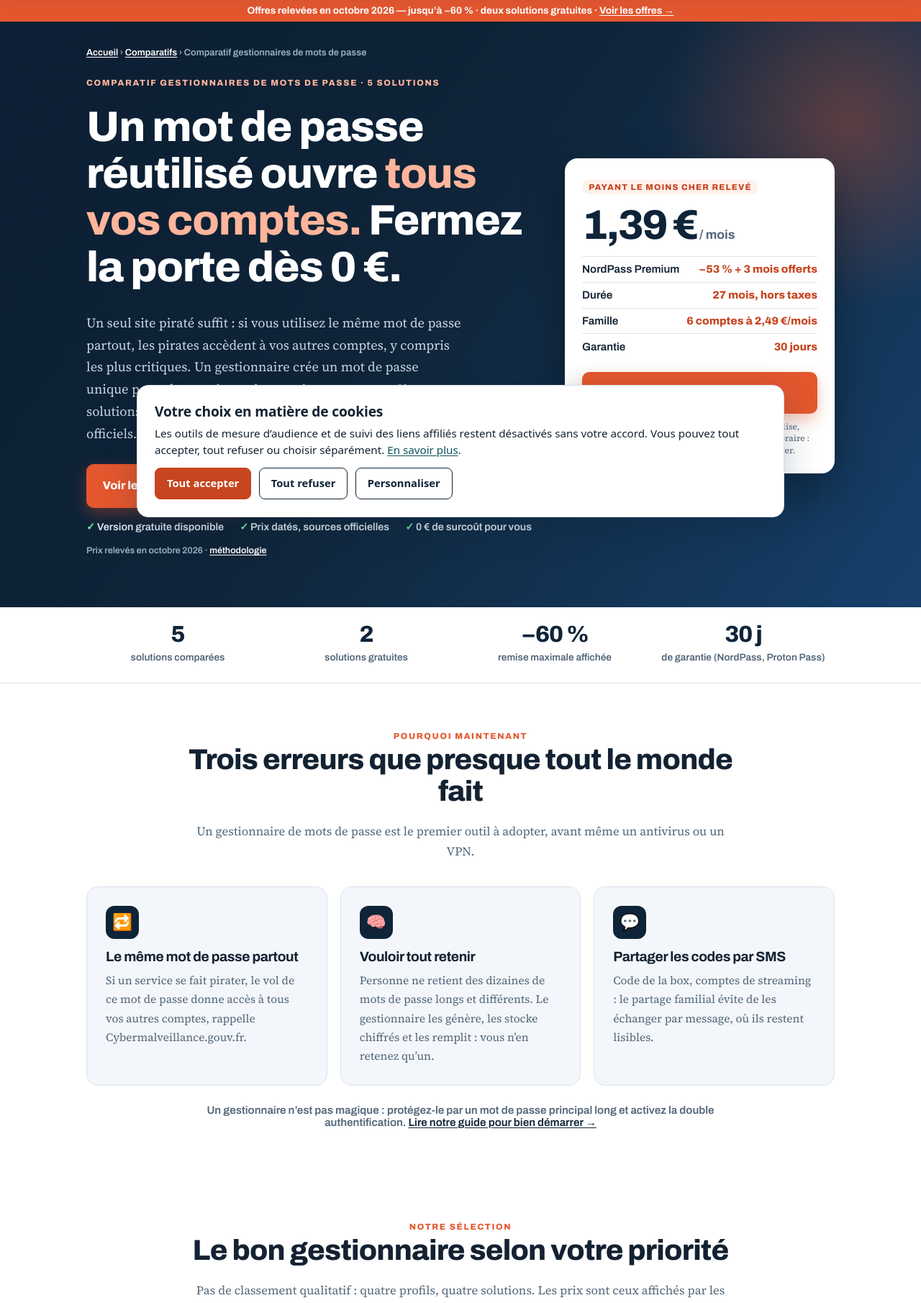
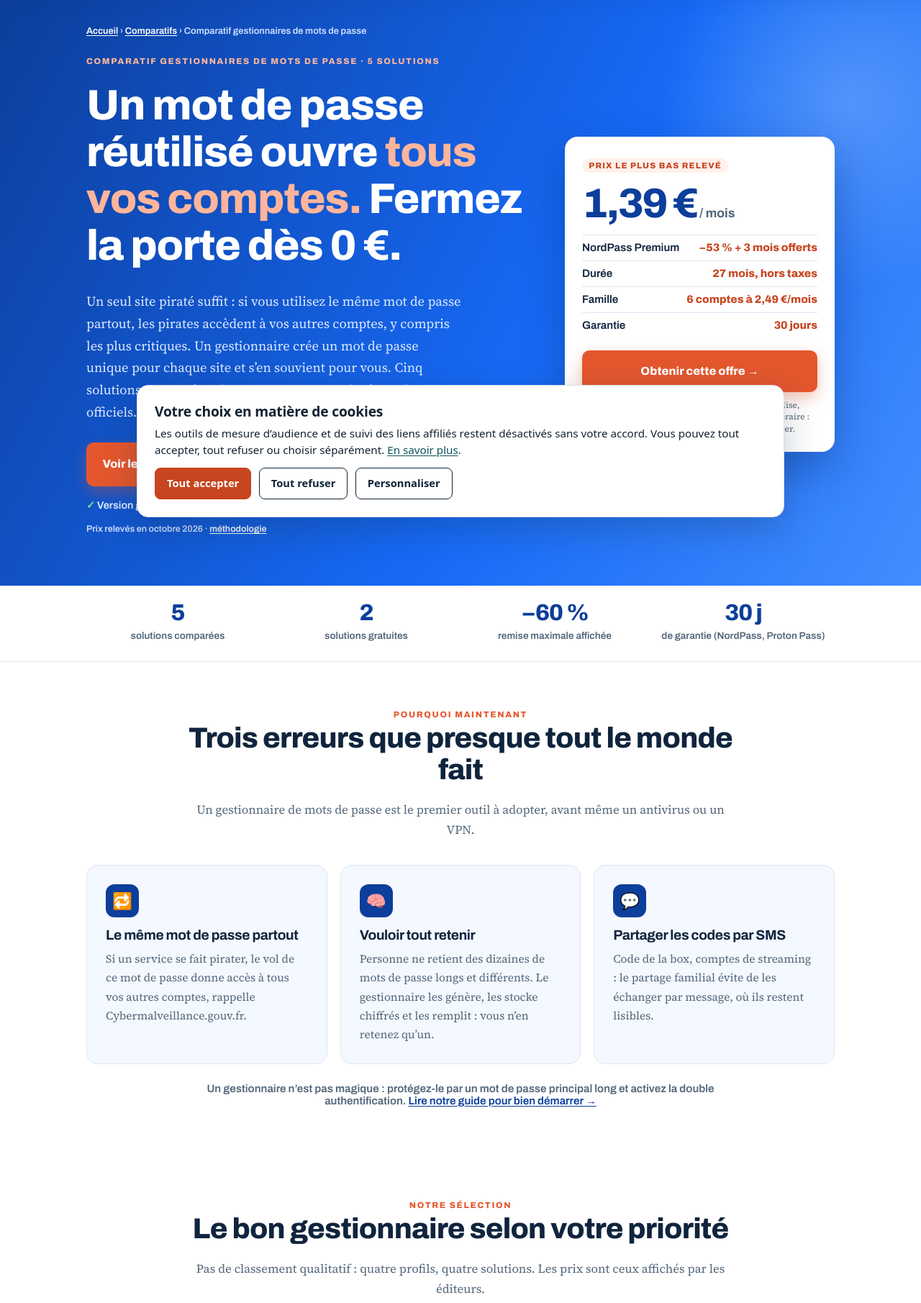
Before and after one commit to fgrimpret-design/cyberbalise, a PHP site: page /offres/gestionnaires-mots-de-passe/index.html in a window 1280 px wide. Shown: the part 65-1876 px from the top of the page at 72% size. Run offline with PHP 8.4, Linux system fonts and the light colour scheme.

Commit message:
Use home blue on comparison landings, remove promo bar, adjust labels
Co-authored-by: Copilot <223556219+Copilot@users.noreply.github.com>

```diff
--- a/assets/offres-landing.css
+++ b/assets/offres-landing.css
@@ -1,5 +1,5 @@
 /* Landing commerciale du comparatif VPN — toutes les classes sont préfixées lp- */
-.lp{--lp-navy:#0F2438;--lp-navy2:#16344E;--lp-ink:#132232;--lp-muted:#52667A;--lp-line:#DCE4EE;--lp-bg:#F3F6FA;--lp-orange:#E4572E;--lp-orange-d:#C7451F;--lp-green:#2E7D4F;font-family:'Source Serif 4',Georgia,serif;color:var(--lp-ink)}
+.lp{--lp-navy:#0c3e9b;--lp-navy2:#1769f5;--lp-ink:#10243d;--lp-muted:#52667A;--lp-line:#dce6f4;--lp-bg:#f4f8ff;--lp-orange:#E4572E;--lp-orange-d:#C7451F;--lp-green:#2E7D4F;--lp-grad:linear-gradient(118deg,#0c3e9b 0%,#1769f5 58%,#438dff 100%);--lp-grad-block:linear-gradient(120deg,#0b3c91,#1769f5);font-family:'Source Serif 4',Georgia,serif;color:var(--lp-ink)}
 .lp h1,.lp h2,.lp h3,.lp .lp-btn,.lp .lp-eyebrow{font-family:'Archivo',system-ui,sans-serif}
 .lp h1,.lp h2,.lp h3{line-height:1.1;margin:0 0 .5em;letter-spacing:-.02em}
 .lp a{text-decoration:none}
@@ -12,23 +12,21 @@
 .lp .lp-btn.small{padding:.7em 1.1em;font-size:.92rem}
 .lp-eyebrow{font-size:.74rem;font-weight:800;letter-spacing:.14em;text-transform:uppercase;color:var(--lp-orange)}
 
-.lp-promo{background:var(--lp-orange);color:#fff;font:700 .85rem 'Archivo',system-ui,sans-serif;text-align:center;padding:.55em 12px}
-.lp .lp-promo a{color:#fff;text-decoration:underline}
 
-.lp-hero{position:relative;overflow:hidden;background:linear-gradient(125deg,#0B1E33 0%,#0F2438 45%,#16406B 100%);color:#fff;padding:36px 0 72px}
-.lp-hero::after{content:"";position:absolute;right:-160px;top:-120px;width:520px;height:520px;border-radius:50%;background:radial-gradient(closest-side,rgba(228,87,46,.35),transparent);pointer-events:none}
+.lp-hero{position:relative;overflow:hidden;background:var(--lp-grad);color:#fff;padding:36px 0 72px}
+.lp-hero::after{content:"";position:absolute;right:-160px;top:-120px;width:520px;height:520px;border-radius:50%;background:radial-gradient(closest-side,rgba(145,194,255,.4),transparent);pointer-events:none}
 .lp-hero>.wrap{position:relative;z-index:1}
-.lp-crumbs{font:600 .8rem 'Archivo',system-ui,sans-serif;color:#9DB2C4;margin-bottom:26px}
+.lp-crumbs{font:600 .8rem 'Archivo',system-ui,sans-serif;color:#cfe0ff;margin-bottom:26px}
 .lp .lp-crumbs a{color:#fff;text-decoration:underline}
 .lp-hero-grid{display:grid;grid-template-columns:minmax(0,1.25fr) minmax(0,.75fr);gap:40px;align-items:center}
 .lp-hero h1{font-size:clamp(2.1rem,5vw,3.7rem);font-weight:900;margin-top:.3em}
 .lp-hero h1 em{font-style:normal;color:#FFB59B}
-.lp-sub{font-size:1.15rem;color:#C9D7E4;max-width:56ch}
+.lp-sub{font-size:1.15rem;color:#dceaff;max-width:56ch}
 .lp-cta{display:flex;flex-wrap:wrap;gap:12px;margin:26px 0 18px}
-.lp-checks{list-style:none;padding:0;margin:0;display:flex;flex-wrap:wrap;gap:8px 22px;font:600 .9rem 'Archivo',system-ui,sans-serif;color:#DCE7F1}
+.lp-checks{list-style:none;padding:0;margin:0;display:flex;flex-wrap:wrap;gap:8px 22px;font:600 .9rem 'Archivo',system-ui,sans-serif;color:#e2edff}
 .lp-checks li::before{content:"✓ ";color:#6EE7A0;font-weight:900}
-.lp-meta{margin:18px 0 0;font:600 .78rem 'Archivo',system-ui,sans-serif;color:#9DB2C4}
-.lp-deal{background:#fff;color:var(--lp-ink);border-radius:18px;padding:24px;box-shadow:0 24px 60px rgba(0,0,0,.35)}
+.lp-meta{margin:18px 0 0;font:600 .78rem 'Archivo',system-ui,sans-serif;color:#cfe0ff}
+.lp-deal{background:#fff;color:var(--lp-ink);border-radius:18px;padding:24px;box-shadow:0 24px 60px rgba(4,38,100,.35)}
 .lp-deal .tag{display:inline-block;background:#FFF1EB;color:var(--lp-orange-d);font:800 .72rem 'Archivo',system-ui,sans-serif;letter-spacing:.1em;text-transform:uppercase;padding:.35em .8em;border-radius:99px}
 .lp-deal .big{font:900 3.6rem/1 'Archivo',system-ui,sans-serif;letter-spacing:-.04em;margin:.2em 0 0;color:var(--lp-navy)}
 .lp-deal .big small{font-size:1.1rem;font-weight:700;color:var(--lp-muted);letter-spacing:0}
@@ -72,12 +70,12 @@
 .lp-pick li::before{content:"✓";position:absolute;left:0;color:var(--lp-green);font-weight:900}
 .lp .lp-pick .more{display:block;text-align:center;font:700 .82rem 'Archivo',system-ui,sans-serif;margin-top:10px;color:var(--lp-muted);text-decoration:underline}
 
-.lp-quiz{background:var(--lp-navy);color:#fff;border-radius:22px;padding:38px;display:grid;grid-template-columns:minmax(0,.9fr) minmax(0,1.1fr);gap:34px;align-items:center}
+.lp-quiz{background:var(--lp-grad-block);color:#fff;border-radius:22px;padding:38px;display:grid;grid-template-columns:minmax(0,.9fr) minmax(0,1.1fr);gap:34px;align-items:center;box-shadow:0 18px 40px rgba(12,62,155,.22)}
 .lp-quiz h2{font-size:clamp(1.5rem,3vw,2.2rem);font-weight:900}
-.lp-quiz p{color:#C9D7E4}
+.lp-quiz p{color:#dceaff}
 .lp-q-options{display:grid;gap:10px}
-.lp-q-options button{font:700 1rem 'Archivo',system-ui,sans-serif;text-align:left;background:#16344E;color:#fff;border:2px solid #2C4A64;border-radius:12px;padding:.9em 1.1em;cursor:pointer;transition:border-color .12s,background .12s}
-.lp-q-options button:hover,.lp-q-options button[aria-pressed="true"]{border-color:var(--lp-orange);background:#1B4064}
+.lp-q-options button{font:700 1rem 'Archivo',system-ui,sans-serif;text-align:left;background:rgba(255,255,255,.12);color:#fff;border:2px solid rgba(255,255,255,.32);border-radius:12px;padding:.9em 1.1em;cursor:pointer;transition:border-color .12s,background .12s}
+.lp-q-options button:hover,.lp-q-options button[aria-pressed="true"]{border-color:#fff;background:rgba(255,255,255,.24)}
 .lp-q-result{margin-top:16px;background:#fff;color:var(--lp-ink);border-radius:14px;padding:18px 20px;display:none}
 .lp-q-result.show{display:block}
 .lp-q-result strong{font:900 1.2rem 'Archivo',system-ui,sans-serif}
@@ -96,11 +94,11 @@
 .lp-offers-note{margin:18px 0 0;text-align:center;font:600 .85rem 'Archivo',system-ui,sans-serif;color:var(--lp-muted)}
 .lp .lp-offers-note a{text-decoration:underline;color:var(--lp-navy)}
 
-.lp-guarantee{background:linear-gradient(135deg,#0F2438,#16406B);color:#fff;border-radius:22px;padding:42px;display:grid;grid-template-columns:auto 1fr auto;gap:30px;align-items:center}
+.lp-guarantee{background:var(--lp-grad-block);color:#fff;border-radius:22px;padding:42px;display:grid;grid-template-columns:auto 1fr auto;gap:30px;align-items:center;box-shadow:0 18px 40px rgba(12,62,155,.22)}
 .lp-guarantee .seal{width:112px;height:112px;border-radius:50%;border:4px solid #6EE7A0;display:grid;place-items:center;text-align:center;font:900 2.3rem/1 'Archivo',system-ui,sans-serif;color:#6EE7A0}
 .lp-guarantee .seal small{display:block;font-size:.7rem;letter-spacing:.1em;text-transform:uppercase;margin-top:4px}
 .lp-guarantee h2{font-size:clamp(1.5rem,3vw,2.1rem);font-weight:900}
-.lp-guarantee p{color:#C9D7E4;margin:0}
+.lp-guarantee p{color:#dceaff;margin:0}
 
 .lp-sticky{display:none}
 .lp-brandrow{display:flex;align-items:center;gap:10px;margin-bottom:14px}
--- a/offres/antivirus/index.html
+++ b/offres/antivirus/index.html
@@ -290,7 +290,7 @@ tbody tr:hover{background:#F6F8FA}
 }
 @media(min-width:761px){.vpn-grid-showcase.grid-3 .vpn-card:nth-child(n){grid-column:span 4}.vpn-grid-showcase.grid-4 .vpn-card:nth-child(n){grid-column:span 3}.vpn-grid-showcase.grid-5 .vpn-card:nth-child(n+4){grid-column:span 4}.vpn-grid-showcase.grid-5 .vpn-card:nth-child(4){grid-column:3 / span 4}.vpn-grid-showcase.grid-6 .vpn-card:nth-child(n){grid-column:span 4}.vpn-grid-showcase.grid-7 .vpn-card:nth-child(n){grid-column:span 4}.vpn-grid-showcase.grid-7 .vpn-card:nth-child(7){grid-column:5 / span 4}}
 @media(max-width:760px){.vpn-grid-showcase.grid-3 .vpn-card:nth-child(n),.vpn-grid-showcase.grid-4 .vpn-card:nth-child(n),.vpn-grid-showcase.grid-5 .vpn-card:nth-child(n),.vpn-grid-showcase.grid-6 .vpn-card:nth-child(n){grid-column:auto}}
-</style><link rel="stylesheet" href="/assets/site-spacing.css?v=20261104-mobile"><link rel="stylesheet" href="/assets/offres-landing.css?v=20261116">
+</style><link rel="stylesheet" href="/assets/site-spacing.css?v=20261104-mobile"><link rel="stylesheet" href="/assets/offres-landing.css?v=20261116b">
 <style>
 .vpn-comparator-section .vpn-price{color:#1769F5;display:flex;flex-direction:column;gap:.15rem;line-height:1.1}
 .vpn-comparator-section .vpn-price span{font-size:.58em;letter-spacing:normal}
@@ -311,8 +311,6 @@ tbody tr:hover{background:#F6F8FA}
 <!-- CB-MNAV:DEBUT --><div class="mnav"><div class="mnav-section"><a class="mnav-top" href="/actualites/">Actualit&#xE9;s</a><div class="mnav-children"></div></div><div class="mnav-section"><a class="mnav-top" href="/guides/">Guides</a><div class="mnav-children"><a href="/particuliers/">Particuliers</a><a href="/pro/">Professionnels</a></div></div><div class="mnav-section"><a class="mnav-top" href="/offres/">Comparatifs</a><div class="mnav-children"><a href="/offres/vpn/">Comparatif VPN</a><a href="/offres/antivirus/">Comparatif Antivirus</a><a href="/offres/gestionnaires-mots-de-passe/">Comparatif gestionnaires de mots de passe</a><a href="/offres/sauvegardes-cloud/">Comparatif sauvegardes cloud</a></div></div><div class="mnav-section"><a class="mnav-top" href="/outils/">Ressources</a><div class="mnav-children"><a href="/outils/quiz-niveau-cyber/">Quiz : votre niveau cyber</a><a href="/outils/checklist-personnalisee/">Checklist personnalisée</a><a href="/outils/verificateur-mot-de-passe/">Vérificateur de mot de passe</a><a href="/outils/detecteur-arnaque/">Détecteur d'arnaque</a><a href="https://fuites.cyberbalise.fr/">Vérifier mes fuites de données</a><a href="/outils/indice-usurpabilite/">Indice d'usurpabilité</a><a href="/lexique/">Lexique cyber</a></div></div></div><!-- CB-MNAV:FIN -->
 </header>
 <main><div class="lp">
-<div class="lp-promo">Offres relevées du 22 octobre au 9 novembre 2026 — jusqu’à −88 % (pack Surfshark One) · <a href="#offres">Voir les offres →</a></div>
-
 <section class="lp-hero">
   <div class="wrap">
     <div class="lp-crumbs"><a href="/">Accueil</a> › <a href="/offres/">Comparatifs</a> › Comparatif antivirus</div>
--- a/offres/gestionnaires-mots-de-passe/index.html
+++ b/offres/gestionnaires-mots-de-passe/index.html
@@ -294,7 +294,7 @@ tbody tr:hover{background:#F6F8FA}
 @media(min-width:761px){.vpn-grid-showcase.grid-8 .vpn-card:nth-child(n){grid-column:span 4}.vpn-grid-showcase.grid-8 .vpn-card:nth-child(7){grid-column:3 / span 4}.vpn-grid-showcase.grid-8 .vpn-card:nth-child(8){grid-column:7 / span 4}}
 @media(max-width:760px){.vpn-grid-showcase.grid-8 .vpn-card:nth-child(n){grid-column:auto}}
 @media(max-width:760px){.vpn-grid-showcase.grid-7 .vpn-card:nth-child(n),.vpn-grid-showcase.grid-4 .vpn-card:nth-child(n),.vpn-grid-showcase.grid-5 .vpn-card:nth-child(n){grid-column:auto}.vpn-comparator-section .vpn-card-logo{height:36px}}
-</style><link rel="stylesheet" href="/assets/site-spacing.css?v=20261104-mobile"><link rel="stylesheet" href="/assets/offres-landing.css?v=20261116">
+</style><link rel="stylesheet" href="/assets/site-spacing.css?v=20261104-mobile"><link rel="stylesheet" href="/assets/offres-landing.css?v=20261116b">
 
 <meta name="mitgo-verification" content="ca64a633-dbfa-410b-9ed3-35613074ebdb" />
 <link rel="stylesheet" href="/assets/cookie-consent.css">
@@ -307,8 +307,6 @@ tbody tr:hover{background:#F6F8FA}
 <!-- CB-MNAV:DEBUT --><div class="mnav"><div class="mnav-section"><a class="mnav-top" href="/actualites/">Actualit&#xE9;s</a><div class="mnav-children"></div></div><div class="mnav-section"><a class="mnav-top" href="/guides/">Guides</a><div class="mnav-children"><a href="/particuliers/">Particuliers</a><a href="/pro/">Professionnels</a></div></div><div class="mnav-section"><a class="mnav-top" href="/offres/">Comparatifs</a><div class="mnav-children"><a href="/offres/vpn/">Comparatif VPN</a><a href="/offres/antivirus/">Comparatif Antivirus</a><a href="/offres/gestionnaires-mots-de-passe/">Comparatif gestionnaires de mots de passe</a><a href="/offres/sauvegardes-cloud/">Comparatif sauvegardes cloud</a></div></div><div class="mnav-section"><a class="mnav-top" href="/outils/">Ressources</a><div class="mnav-children"><a href="/outils/quiz-niveau-cyber/">Quiz : votre niveau cyber</a><a href="/outils/checklist-personnalisee/">Checklist personnalisée</a><a href="/outils/verificateur-mot-de-passe/">Vérificateur de mot de passe</a><a href="/outils/detecteur-arnaque/">Détecteur d'arnaque</a><a href="https://fuites.cyberbalise.fr/">Vérifier mes fuites de données</a><a href="/outils/indice-usurpabilite/">Indice d'usurpabilité</a><a href="/lexique/">Lexique cyber</a></div></div></div><!-- CB-MNAV:FIN -->
 </header>
 <main><div class="lp">
-<div class="lp-promo">Offres relevées en octobre 2026 — jusqu’à −60 % · deux solutions gratuites · <a href="#offres">Voir les offres →</a></div>
-
 <section class="lp-hero">
   <div class="wrap">
     <div class="lp-crumbs"><a href="/">Accueil</a> › <a href="/offres/">Comparatifs</a> › Comparatif gestionnaires de mots de passe</div>
@@ -328,8 +326,8 @@ tbody tr:hover{background:#F6F8FA}
         </ul>
         <p class="lp-meta">Prix relevés en octobre 2026 · <a href="#notre-methode-et-nos-criteres" style="color:#fff;text-decoration:underline">méthodologie</a></p>
       </div>
-      <aside class="lp-deal" aria-label="Offre payante la moins chère relevée">
-        <span class="tag">Payant le moins cher relevé</span>
+      <aside class="lp-deal" aria-label="Prix le plus bas relevé">
+        <span class="tag">Prix le plus bas relevé</span>
         <p class="big">1,39&nbsp;€<small> / mois</small></p>
         <ul>
           <li>NordPass Premium <span>−53 % + 3 mois offerts</span></li>
@@ -427,7 +425,7 @@ tbody tr:hover{background:#F6F8FA}
       <div>
         <div class="lp-q-options" role="group" aria-label="Votre priorité">
           <button type="button" data-name="Proton Pass — version gratuite" data-text="Entrées et appareils illimités, alias e-mail, code ouvert. Offre Pass Plus à −60 % (Black Friday) si vous voulez aller plus loin." data-url="https://proton.me/fr/l/bf-pass-offers-2026?visitorId=ho-102889ab501a182746abfaee562853-42&amp;hfp=false&amp;spl=21481&amp;aap=21481&amp;offer_id=42">Commencer gratuitement, simplement</button>
-          <button type="button" data-name="NordPass Premium — 1,39 € par mois" data-text="−53 % + 3 mois offerts (37,53 € HT les 27 mois), Family à 6 comptes à 2,49 €/mois, garantie 30 jours." data-url="https://www.kqzyfj.com/click-101904907-17262576?sid=nordpass">Le prix payant le plus bas</button>
+          <button type="button" data-name="NordPass Premium — 1,39 € par mois" data-text="−53 % + 3 mois offerts (37,53 € HT les 27 mois), Family à 6 comptes à 2,49 €/mois, garantie 30 jours." data-url="https://www.kqzyfj.com/click-101904907-17262576?sid=nordpass">Le prix le plus bas</button>
           <button type="button" data-name="Keeper — 1,92 € par mois la première année" data-text="−50 % la première année, Family à 4,11 €/mois pour 5 utilisateurs, appareils et mots de passe illimités." data-url="https://click.linksynergy.com/fs-bin/click?id=XG%2fyuRdqDg0&amp;offerid=2065364.2&amp;type=3&amp;subid=0">Un coffre riche, seul ou en famille</button>
           <button type="button" data-internal data-name="KeePassXC — gratuit, hors nuage" data-text="Code ouvert, visa de sécurité ANSSI (v2.7.9), aucune donnée dans le nuage. À vous de synchroniser et sauvegarder le fichier." data-url="/offres/gestionnaires-mots-de-passe/keepassxc/">Rien dans le nuage, contrôle total</button>
         </div>
--- a/offres/vpn/index.html
+++ b/offres/vpn/index.html
@@ -288,7 +288,7 @@ tbody tr:hover{background:#F6F8FA}
   .mq-track{animation:none}
   .acard{transition:none}
 }
-</style><link rel="stylesheet" href="/assets/site-spacing.css?v=20261104-mobile"><link rel="stylesheet" href="/assets/trustpilot.css?v=20261031-trustpilot"><link rel="stylesheet" href="/assets/offres-landing.css?v=20261116">
+</style><link rel="stylesheet" href="/assets/site-spacing.css?v=20261104-mobile"><link rel="stylesheet" href="/assets/trustpilot.css?v=20261031-trustpilot"><link rel="stylesheet" href="/assets/offres-landing.css?v=20261116b">
 <style>
 .vpn-comparator-section .vpn-price{color:#1769F5}
 .vpn-card-logo.vpn-card-logo--wide{height:34px;width:auto;max-width:100%;object-fit:contain;object-position:left center}
@@ -308,8 +308,6 @@ tbody tr:hover{background:#F6F8FA}
 <!-- CB-MNAV:DEBUT --><div class="mnav"><div class="mnav-section"><a class="mnav-top" href="/actualites/">Actualit&#xE9;s</a><div class="mnav-children"></div></div><div class="mnav-section"><a class="mnav-top" href="/guides/">Guides</a><div class="mnav-children"><a href="/particuliers/">Particuliers</a><a href="/pro/">Professionnels</a></div></div><div class="mnav-section"><a class="mnav-top" href="/offres/">Comparatifs</a><div class="mnav-children"><a href="/offres/vpn/">Comparatif VPN</a><a href="/offres/antivirus/">Comparatif Antivirus</a><a href="/offres/gestionnaires-mots-de-passe/">Comparatif gestionnaires de mots de passe</a><a href="/offres/sauvegardes-cloud/">Comparatif sauvegardes cloud</a></div></div><div class="mnav-section"><a class="mnav-top" href="/outils/">Ressources</a><div class="mnav-children"><a href="/outils/quiz-niveau-cyber/">Quiz : votre niveau cyber</a><a href="/outils/checklist-personnalisee/">Checklist personnalisée</a><a href="/outils/verificateur-mot-de-passe/">Vérificateur de mot de passe</a><a href="/outils/detecteur-arnaque/">Détecteur d'arnaque</a><a href="https://fuites.cyberbalise.fr/">Vérifier mes fuites de données</a><a href="/outils/indice-usurpabilite/">Indice d'usurpabilité</a><a href="/lexique/">Lexique cyber</a></div></div></div><!-- CB-MNAV:FIN -->
 </header>
 <main><div class="lp">
-<div class="lp-promo">Offres VPN relevées en octobre 2026 — jusqu’à −88 % affichés par les éditeurs · <a href="#offres">Voir les offres →</a></div>
-
 <section class="lp-hero">
   <div class="wrap">
     <div class="lp-crumbs"><a href="/">Accueil</a> › <a href="/offres/">Comparatifs</a> › Comparatif VPN</div>
```
